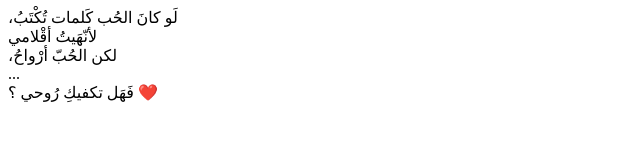
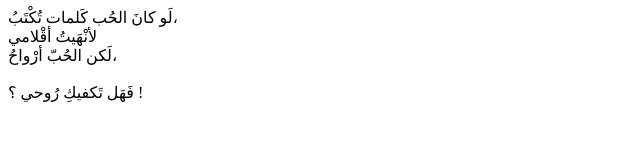
Before and after one commit to Reta77/-, a plain HTML site: page index.html in a window 1280 px wide. Shown: the full height of the page, 0-640 px from the left. Drawn offline with Linux system fonts and the light colour scheme.

Commit message:
index.html

```diff
--- a/index.html
+++ b/index.html
@@ -1,10 +1,23 @@
-<div class="tooltip-container">
-  <span class="tooltip">
-،لَو كانَ الحُب كَلمات تُكْتَبُ
-  <br> لأنّهَيتُ أقْلامي
-   <br> ،لكن الحُبّ أرْواحُ
-    <br> ...
-  <br>فَهَل تكفيكِ رُوحي ؟
-  </span>
-  <span class="text">❤️</span>
-</div>
+<!DOCTYPE html>
+<html lang="ar">
+<head>
+  <meta charset="UTF-8">
+  <meta name="viewport" content="width=device-width, initial-scale=1.0">
+  <title>Tooltip Love</title>
+  <link rel="stylesheet" href="style.css">
+</head>
+<body>
+
+  <div class="tooltip-container" id="tooltipBox">
+    <span class="tooltip">
+      لَو كانَ الحُب كَلمات تُكْتَبُ،<br>
+      لأنْهَيتُ أقْلامي<br>
+      لَكن الحُبّ أرْواحُ،<br><br>
+      فَهَل تَكفيكِ رُوحي ؟
+    </span>
+    <span class="text">!</span>
+  </div>
+
+  <script src="script.js"></script>
+</body>
+</html>
```
